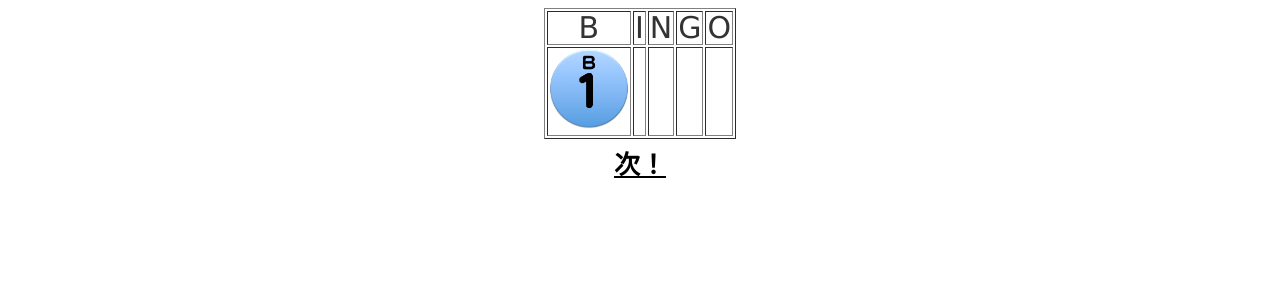
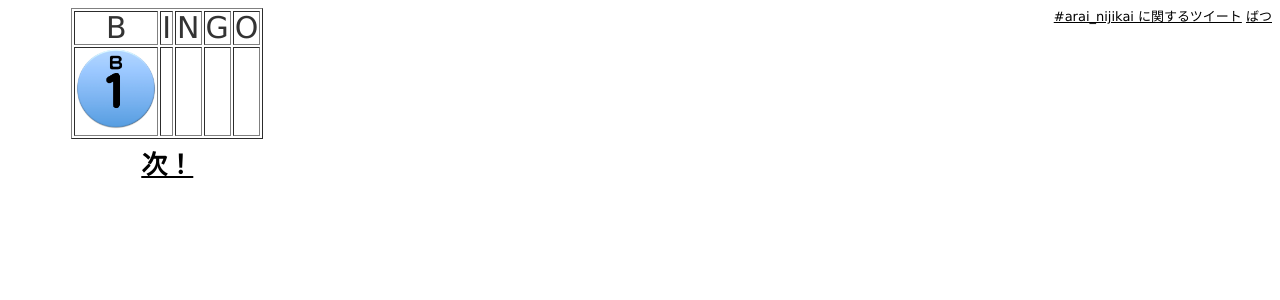
Before and after one commit to 18sasaki/bingo, a Rails app: page /game/show/1 in a window 1280 px wide. Shown: the top 300 px of the page. Run offline with Rails 7, Linux system fonts and the light colour scheme; tables that the repository leaves empty hold one stand-in row (values such as "Sample post"); style sheets or scripts are compiled from the project's sources; parts of the project's set-up code (start-up, migrations or seed data) failed here and were passed over; some libraries are stand-ins or nearby versions.

Commit message:
twitter表示機能追加

```diff
--- a/app/assets/stylesheets/scaffolds.css.scss
+++ b/app/assets/stylesheets/scaffolds.css.scss
@@ -40,6 +40,15 @@ div {
   }
 }
 
+div.left {
+  float: left;
+  margin-left: 5%;
+}
+
+div.right {
+  float: right;
+}
+
 #notice {
   color: green;
 }
--- a/app/controllers/games_controller.rb
+++ b/app/controllers/games_controller.rb
@@ -3,6 +3,7 @@ class GamesController < ApplicationController
   # GET /games.json
   def index
     @games = Game.all
+    @numbers = Number.find(:all, :conditions => ['game_id = ?', @game])
 
     respond_to do |format|
       format.html # index.html.erb
@@ -21,7 +22,6 @@ class GamesController < ApplicationController
     render 'numbers/loading'
   end
 
-
   # GET /games/1
   # GET /games/1.json
   def show
@@ -33,6 +33,22 @@ class GamesController < ApplicationController
       format.html # show.html.erb
       format.json { render json: @game }
     end
+  end
+
+  def stop_twitter
+    @game = Game.find(params[:game_id])
+    @game.total = 0
+    @game.save
+
+    redirect_to(params[:back_to])
+  end
+
+  def start_twitter
+    @game = Game.find(params[:game_id])
+    @game.total = 1
+    @game.save
+
+    redirect_to(params[:back_to])
   end
 
   # GET /games/new
--- a/app/helpers/application_helper.rb
+++ b/app/helpers/application_helper.rb
@@ -1,2 +1,6 @@
 module ApplicationHelper
+  def twitter_view(game_id)
+    game = Game.find(game_id)
+    game.total != 0
+  end
 end
--- a/app/views/layouts/application.html.erb
+++ b/app/views/layouts/application.html.erb
@@ -8,7 +8,21 @@
 </head>
 <body>
 
+<div class='left'>
 <%= yield %>
+</div>
+
+<% if controller.action_name != 'index' %>
+  <% if twitter_view(request.parameters[:game_id]) %>
+    <div class='right'>
+      <a class="twitter-timeline" width="370" height='100%' href="https://twitter.com/search?q=%23arai_nijikai" data-widget-id="314817923908771840">#arai_nijikai に関するツイート</a>
+    <script>!function(d,s,id){var js,fjs=d.getElementsByTagName(s)[0];if(!d.getElementById(id)){js=d.createElement(s);js.id=id;js.src="//platform.twitter.com/widgets.js";fjs.parentNode.insertBefore(js,fjs);}}(document,"script","twitter-wjs");</script>
+    <%= link_to('ばつ', stop_twitter_path(request.parameters[:game_id], :back_to => request.fullpath)) %>
+    </div>
+  <% else %>
+    <%= link_to('_', start_twitter_path(request.parameters[:game_id], :back_to => request.fullpath)) %>
+  <% end %>
+<% end %>
 
 </body>
 </html>
--- a/config/routes.rb
+++ b/config/routes.rb
@@ -7,6 +7,8 @@ Bingo::Application.routes.draw do
     get 'game/show/:game_id'    => 'games#show',    :as => 'game_show'
     get 'game/start'            => 'games#start',   :as => 'game_start'
     get 'game/loading/:game_id' => 'games#loading', :as => 'game_loading'
+    get 'game/stop_twitter/:game_id'   => 'games#stop_twitter',  :as => 'stop_twitter'
+    get 'game/start_twitter/:game_id'  => 'games#start_twitter', :as => 'start_twitter'
 
 
 #  root :to => 'game#index'
```
